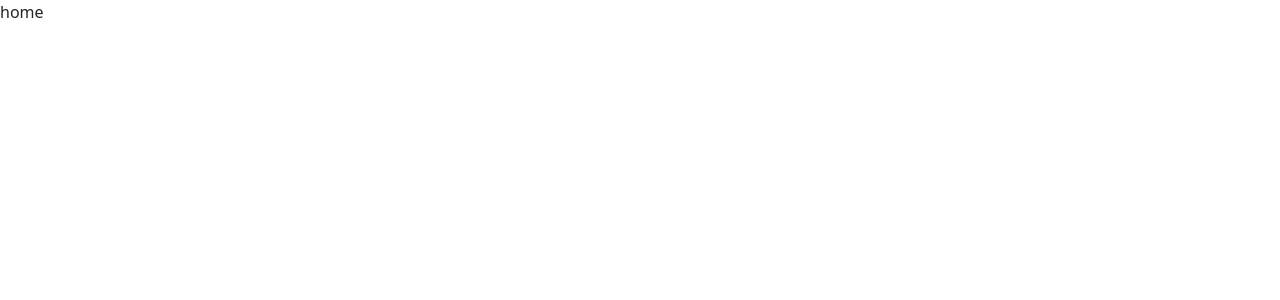
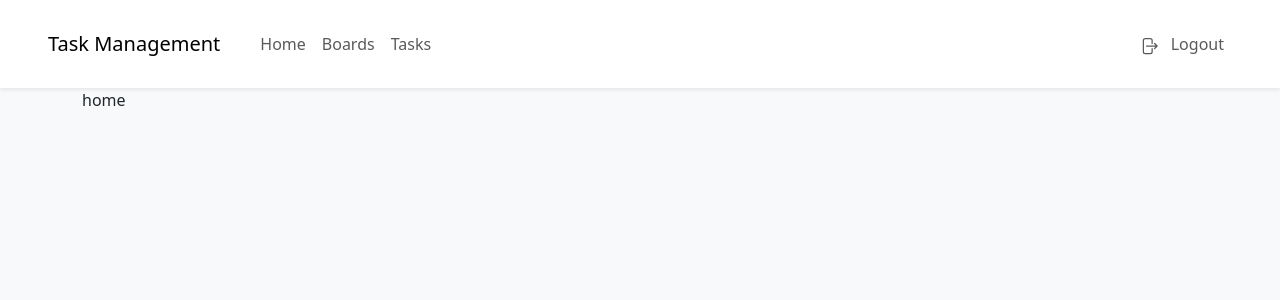
Before and after one commit to ethylene03/task-management, a Vue app: page / in a window 1280 px wide. Shown: the top 300 px of the page. Built offline with nearby package versions, Linux system fonts and the light colour scheme.

Commit message:
feat: create navigation bar

```diff
--- a/src/App.vue
+++ b/src/App.vue
@@ -1,7 +1,12 @@
-<script setup lang="ts"></script>
+<script setup lang="ts">
+import NavBar from './components/NavBar.vue'
+</script>
 
 <template>
-  <router-view />
+  <nav-bar />
+  <div class="container flex-fill d-flex flex-column h-100">
+    <router-view />
+  </div>
 </template>
 
 <style scoped></style>
--- /dev/null
+++ b/src/api/authorization.ts
@@ -0,0 +1,77 @@
+import type { ApiError } from '@/models/error'
+import type { User, UserCredentials, UserToken } from '@/models/users'
+
+function getUrl(path: string = ''): string {
+  return import.meta.env.VITE_API_URL + '/auth' + path
+}
+
+const headers = new Headers({ 'Content-Type': 'application/json' })
+
+async function login(user: UserCredentials): Promise<UserToken | ApiError> {
+  try {
+    const response = await fetch(getUrl('/login'), {
+      method: 'POST',
+      credentials: 'include',
+      headers,
+      body: JSON.stringify(user),
+    })
+
+    if (!response.ok) return (await response.json()) as ApiError
+
+    return (await response.json()) as UserToken
+  } catch (error) {
+    if (error instanceof TypeError) return { error: ['Network/Fetch error'] } as ApiError
+
+    return { error: ['Unknown error'] } as ApiError
+  }
+}
+
+async function signup(user: UserCredentials): Promise<User | ApiError> {
+  try {
+    const response = await fetch(getUrl('/signup'), {
+      method: 'POST',
+      headers,
+      body: JSON.stringify(user),
+    })
+
+    if (!response.ok) return (await response.json()) as ApiError
+
+    return (await response.json()) as User
+  } catch (error) {
+    if (error instanceof TypeError) return { error: ['Network/Fetch error'] } as ApiError
+
+    return { error: ['Unknown error'] } as ApiError
+  }
+}
+
+async function logout(): Promise<void> {
+  try {
+    const response = await fetch(getUrl(), {
+      method: 'DELETE',
+      credentials: 'include',
+      headers,
+    })
+
+    if (!response.ok) throw new Error('Logout failed with status ' + response.status)
+  } catch (error) {
+    throw new Error('Error logging out user: ' + error)
+  }
+}
+
+async function refreshToken(): Promise<UserToken | null> {
+  try {
+    const response = await fetch(getUrl('/refresh'), {
+      method: 'POST',
+      credentials: 'include',
+      headers,
+    })
+
+    if (!response.ok) return null
+
+    return (await response.json()) as UserToken
+  } catch (error) {
+    throw new Error('Error refreshing token: ' + error)
+  }
+}
+
+export { login, logout, refreshToken, signup }
--- /dev/null
+++ b/src/components/NavBar.vue
@@ -0,0 +1,101 @@
+<script setup lang="ts">
+import { logout } from '@/api/authorization'
+import { useAuthorizationStore } from '@/stores/authorization'
+import { computed, ref, watch } from 'vue'
+import { useRoute, useRouter } from 'vue-router'
+import { ArrowRightStartOnRectangleIcon } from '@heroicons/vue/24/solid'
+
+const route = useRoute()
+const router = useRouter()
+
+async function logoutUser() {
+  await logout()
+
+  const auth = useAuthorizationStore()
+  auth.clearToken()
+  auth.clearUserDetails()
+
+  router.push({ name: 'Login' })
+}
+
+const currentPath = computed(() => {
+  return route.name?.toString().toLowerCase() || ''
+})
+
+const isOpen = ref<boolean>(false)
+
+watch(
+  () => route.path,
+  () => {
+    isOpen.value = false
+  },
+)
+</script>
+
+<template>
+  <nav class="navbar navbar-expand-lg bg-white shadow-sm position-sticky top-0">
+    <div class="container-fluid py-3 px-5">
+      <h1 class="navbar-brand mb-0">Task Management</h1>
+      <button
+        class="navbar-toggler"
+        type="button"
+        aria-label="Toggle navigation"
+        @click="isOpen = !isOpen"
+      >
+        <span class="navbar-toggler-icon"></span>
+      </button>
+      <div
+        :class="[{ collapse: !isOpen }, 'navbar-collapse', { show: isOpen }]"
+        class="ms-3 justify-content-between"
+        id="navbarNav"
+      >
+        <ul class="navbar-nav">
+          <li class="nav-item">
+            <router-link class="nav-link" to="/home">Home</router-link>
+          </li>
+          <li class="nav-item">
+            <router-link class="nav-link" to="/boards">Boards</router-link>
+          </li>
+          <li class="nav-item">
+            <router-link class="nav-link" to="/tasks">Tasks</router-link>
+          </li>
+        </ul>
+        <ul class="navbar-nav">
+          <li class="nav-item">
+            <button
+              v-if="currentPath !== 'login' && currentPath !== 'signup'"
+              class="nav-link"
+              @click="logoutUser"
+            >
+              <arrow-right-start-on-rectangle-icon
+                class="me-2"
+                style="width: 1.25rem; height: 1.25rem"
+              />
+              Logout
+            </button>
+            <button
+              v-if="currentPath === 'signup'"
+              class="nav-link"
+              @click="$router.push({ name: 'Login' })"
+            >
+              Login
+            </button>
+            <button
+              v-if="currentPath === 'login'"
+              class="nav-link"
+              @click="$router.push({ name: 'Signup' })"
+            >
+              Signup
+            </button>
+          </li>
+        </ul>
+      </div>
+    </div>
+  </nav>
+</template>
+
+<style scoped>
+.router-link-active {
+  color: var(--bs-primary);
+}
+</style>
--- a/src/main.css
+++ b/src/main.css
@@ -0,0 +1,24 @@
+#app {
+  min-height: 100vh;
+  display: flex;
+  flex-direction: column;
+  background-color: var(--bs-light);
+}
+
+.section {
+  flex: 1;
+  display: flex;
+  flex-direction: column;
+  align-items: center;
+  margin: 1.5rem;
+}
+
+.cursor-pointer {
+  cursor: pointer;
+}
+
+@media screen and (min-width: 768px) {
+  .section {
+    align-items: flex-start;
+  }
+}
--- /dev/null
+++ b/src/stores/authorization.ts
@@ -0,0 +1,35 @@
+import type { User, UserToken } from '@/models/users'
+import { defineStore } from 'pinia'
+
+export const useAuthorizationStore = defineStore('authorization', {
+  state: () => ({
+    token: '',
+    id: '',
+    name: '',
+    username: '',
+  }),
+  actions: {
+    setToken(newToken: string) {
+      this.token = newToken
+    },
+    clearToken() {
+      this.token = ''
+    },
+    isLoggedIn(): boolean {
+      return this.token !== ''
+    },
+    setUserDetails(response: UserToken) {
+      this.id = response.id
+      this.name = response.name
+      this.username = response.username
+    },
+    clearUserDetails() {
+      this.id = ''
+      this.name = ''
+      this.username = ''
+    },
+    getUserDetails() {
+      return { id: this.id, name: this.name, username: this.username } as User
+    },
+  },
+})
```
